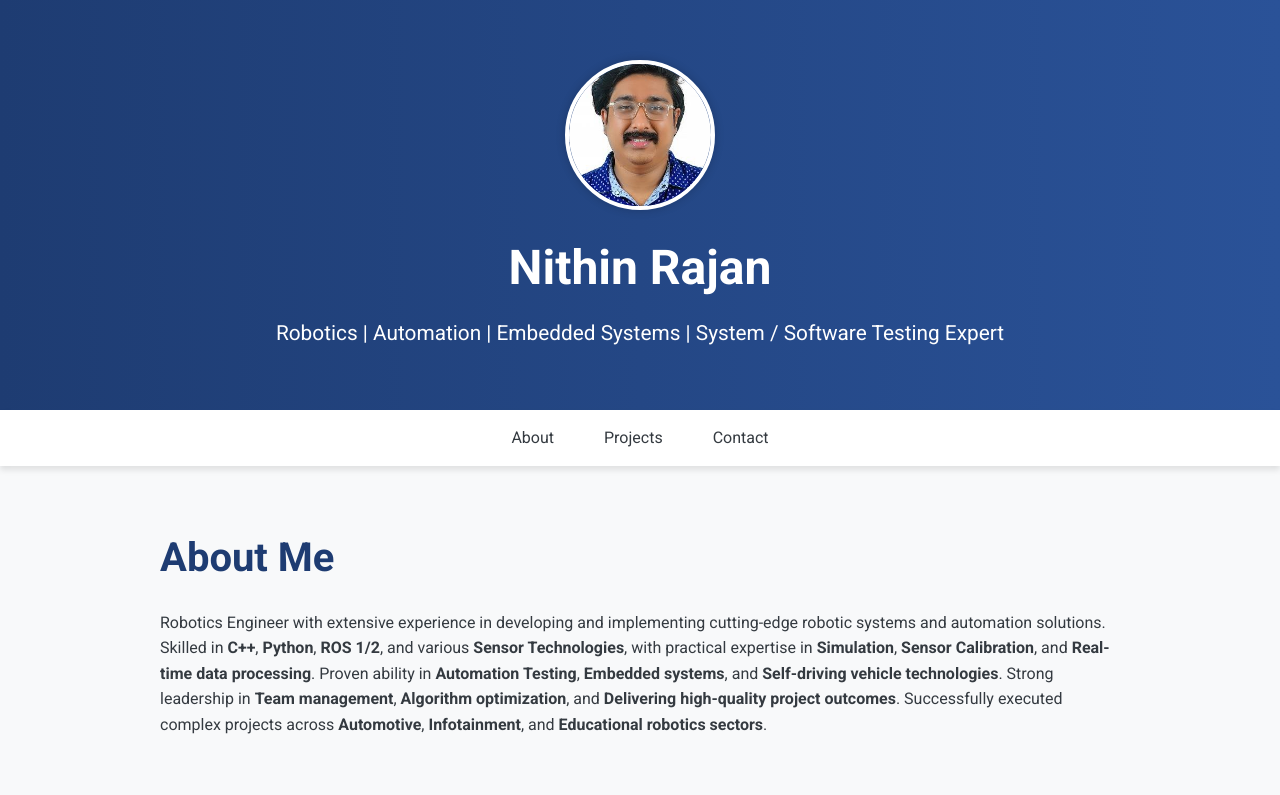
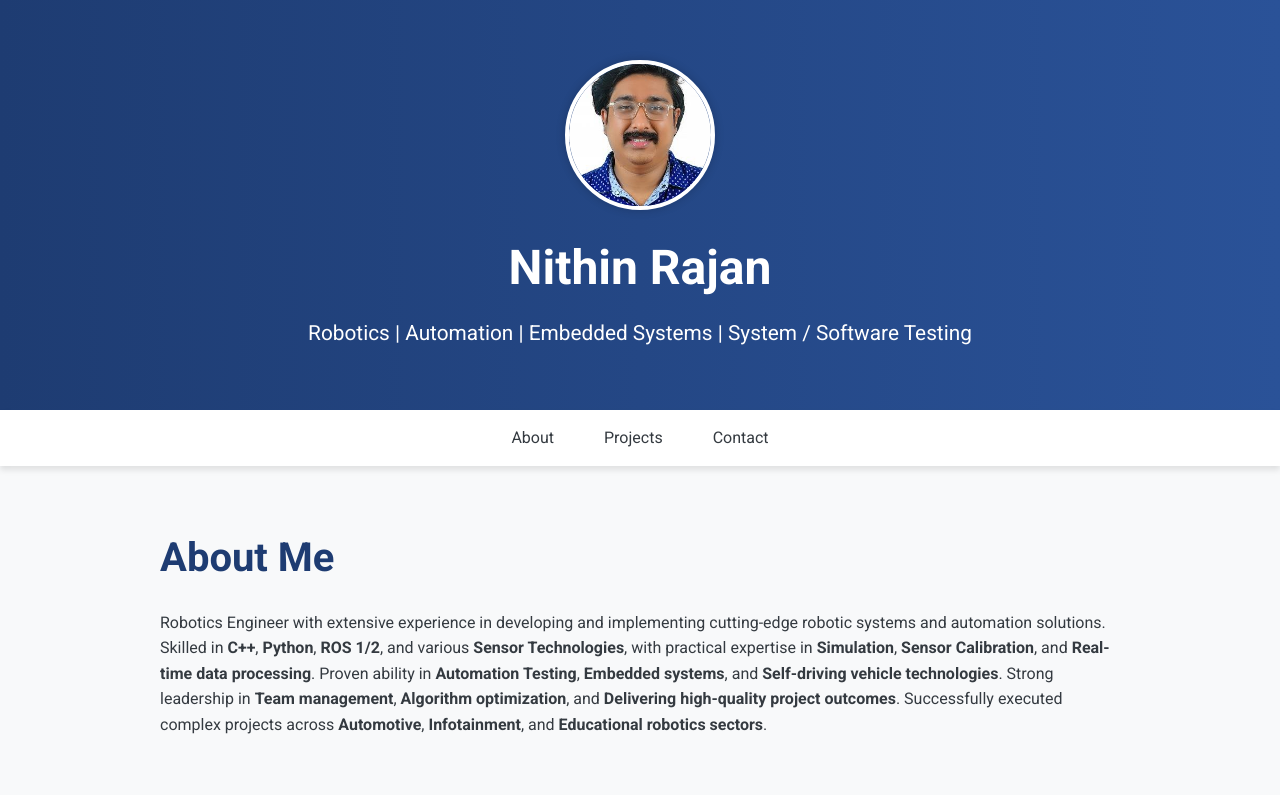
Before and after one commit to Nitz719/Nithin_Rajan_Portfolio, a plain HTML site: page index.html in a window 1280 px wide. Shown: the top 795 px of the page. Drawn offline with Linux system fonts and the light colour scheme.

Commit message:
Heading updated

```diff
--- a/index.html
+++ b/index.html
@@ -222,7 +222,7 @@
     <header>
         <img src="images/Picture1.png" alt="Nithin Rajan Profile Photo">
         <h1>Nithin Rajan</h1>
-        <p>Robotics | Automation | Embedded Systems | System / Software Testing Expert</p>
+        <p>Robotics | Automation | Embedded Systems | System / Software Testing</p>
     </header>
 
     <nav>
```
